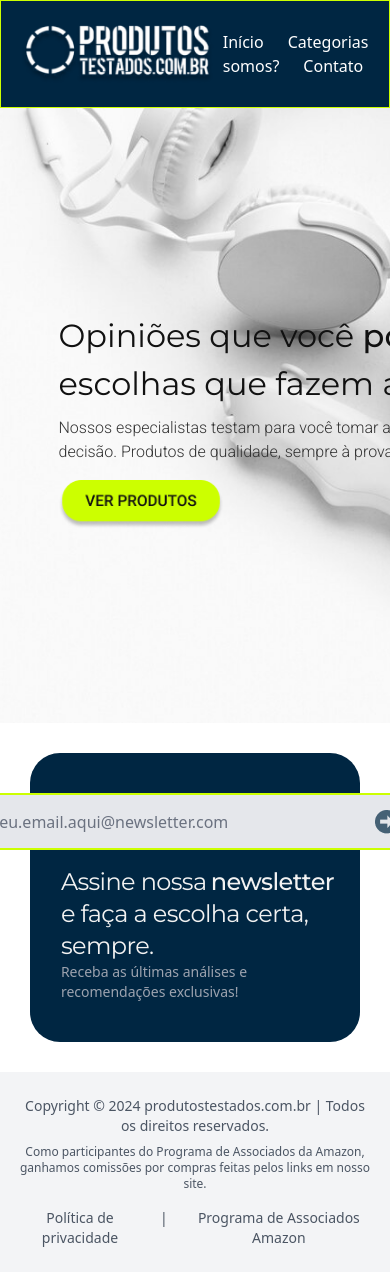
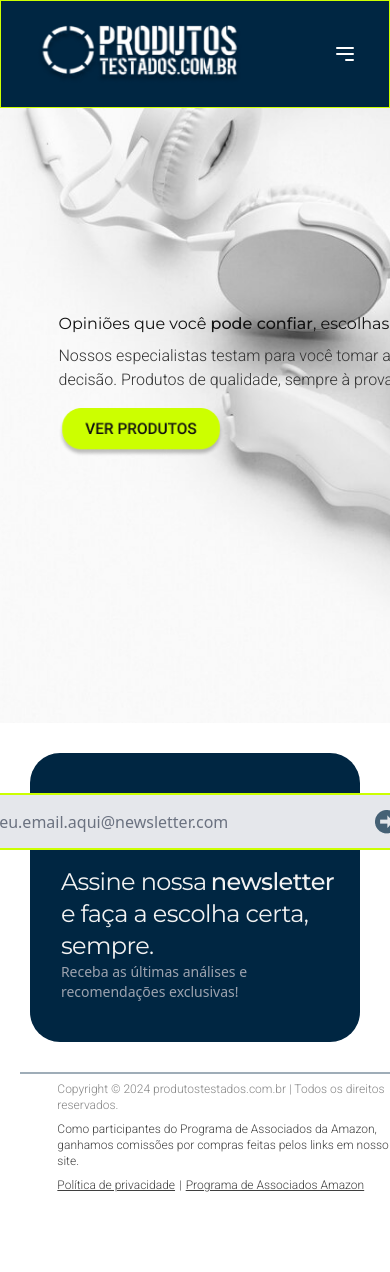
Before and after one commit to joaopouey/produtos-testados, a React (Create React App) app: page /home in a window 390 px wide. Shown: the top 1272 px of the page. After the commit the page ends 1193 px from the top, so only its background shows below. Built offline with nearby package versions, Linux system fonts and the light colour scheme.

Commit message:
Ajustes no rodapé, e responsividade da menubar com dropdown em mobile

```diff
--- a/public/index.html
+++ b/public/index.html
@@ -4,6 +4,11 @@
     <meta charset="utf-8" />
     <link rel="icon" href="%PUBLIC_URL%/favicon.ico" />
     <meta />
+    <meta
+      name="viewport"
+      content="width=device-width, initial-scale=1.0, user-scalable=no"
+    />
+
     <link rel="manifest" href="%PUBLIC_URL%/manifest.json" />
     <link
       href="https://fonts.googleapis.com/css2?family=Montserrat:wght@400;500;700&display=swap"
--- a/src/components/Footer.js
+++ b/src/components/Footer.js
@@ -1,29 +1,32 @@
 import React from 'react';
-import { Link } from 'react-router-dom';
 
 const Footer = () => {
   return (
-    <footer className="bg-gray-100 text-gray-600 py-6 px-4">
-      <div className="container mx-auto text-center">
-        <p className="text-sm">
+    <div className="w-auto h-20 relative ml-[5%]">
+      <div className="w-full h-[0px] left-0 top-0 opacity-75 border border-[#002642]/50">
+        <div className="ml-[10%]">
+          <div className="left-[126px] top-[15px] mt-2 align-left text-[#333333]/80 text-xs font-light font-['Roboto']">
             Copyright © 2024 produtostestados.com.br | Todos os direitos
             reservados.
-        </p>
-        <p className="text-xs mt-2">
+          </div>
+          <div className="w-flex left-[127px] mt-2 align-left text-black text-xs font-light font-['Roboto']">
             Como participantes do Programa de Associados da Amazon, ganhamos
             comissões por compras feitas pelos links em nosso site.
-        </p>
-        <div className="flex justify-center space-x-4 mt-4 text-sm">
-          <Link to="/politica-de-privacidade" className="hover:underline">
+          </div>
+          <div className="flex mt-2">
+            <div className="left-[127px] top-[65px] align-left text-black text-xs font-light font-['Roboto'] underline">
               Política de privacidade
-          </Link>
-          <span>|</span>
-          <a href="#programa-de-associados" className="hover:underline">
+            </div>
+            <div className="left-[261px] top-[65px] ml-1 text-center text-black text-xs font-light font-['Roboto']">
+              |
+            </div>
+            <div className="left-[279px] top-[65px] ml-1 text-black text-xs font-light font-['Roboto'] underline">
               Programa de Associados Amazon
-          </a>
             </div>
           </div>
-    </footer>
+        </div>
+      </div>
+    </div>
   );
 };
 
--- a/src/components/Hero.js
+++ b/src/components/Hero.js
@@ -10,7 +10,7 @@ const Hero = () => {
       }}
     >
       <div className="w-[528px] h-[207px] ml-[15%] flex-col  items-start gap-6 ">
-        <h1 className="text-[#111111] text-[32px] font-normal font-['Montserrat']">
+        <h1 className="text-[#111111] xl:text-4xl lg:text-4xl md:text-4xl sm:text-2xl font-normal font-['Montserrat']">
           Opiniões que você <span className="font-medium">pode confiar</span>,
           escolhas que fazem a diferença.
         </h1>
--- a/src/components/Navbar.js
+++ b/src/components/Navbar.js
@@ -1,16 +1,43 @@
-import React from 'react';
+import React, { useState } from 'react';
 import { Link } from 'react-router-dom';
 
 const Navbar = () => {
+  const [isOpen, setIsOpen] = useState(false);
+
   return (
-    <header className="w-full h-[108px] left-0 top-0 absolute bg-[#002642] border border-[#ccff00] text-white p-4">
+    <header className="w-full h-[108px] left-0 top-0 absolute bg-[#002642] border border-[#ccff00] text-white pt-4 pl-8 pr-8">
       <div className="container mx-auto flex items-center justify-between">
+        {/* Logo */}
         <img
           className="w-[219.05px] h-[74px] left-[184.16px] top-[17px]"
           src="/logo_navbar.png"
           alt="Logo Produtos Testados"
         />
-        <nav className="space-x-6">
+
+        {/* Botão de hamburguer para telas pequenas */}
+        <button
+          className="block md:hidden"
+          onClick={() => setIsOpen(!isOpen)}
+          // Alterna o estado do menu dropdown
+        >
+          <svg
+            xmlns="http://www.w3.org/2000/svg"
+            className="h-6 w-6"
+            fill="none"
+            viewBox="0 0 24 24"
+            stroke="currentColor"
+          >
+            <path
+              strokeLinecap="round"
+              strokeLinejoin="round"
+              strokeWidth="2"
+              d="M4 6h16M4 12h16m-7 6h7"
+            />
+          </svg>
+        </button>
+
+        {/* Menu Principal (visível em telas médias ou maiores) */}
+        <nav className="hidden md:flex space-x-6">
           <Link to="/home" className="hover:text-gray-300">
             Início
           </Link>
@@ -25,6 +52,24 @@ const Navbar = () => {
           </Link>
         </nav>
       </div>
+
+      {/* Dropdown Menu (visível apenas em telas pequenas e quando aberto) */}
+      {isOpen && ( // Renderiza o menu dropdown apenas se isOpen for true
+        <nav className="absolute right-1 flex flex-col items-start space-y-4 mt-4 w-48 md:hidden bg-white text-black shadow-lg p-4 rounded-lg">
+          <Link to="/home" className="hover:text-gray-300">
+            Início
+          </Link>
+          <Link to="/categories" className="hover:text-gray-300">
+            Categorias
+          </Link>
+          <Link to="/about" className="hover:text-gray-300">
+            Quem somos?
+          </Link>
+          <Link to="/contact" className="hover:text-gray-300">
+            Contato
+          </Link>
+        </nav>
+      )}
     </header>
   );
 };
```
Lines whose indentation alone changed are shown as unchanged.
